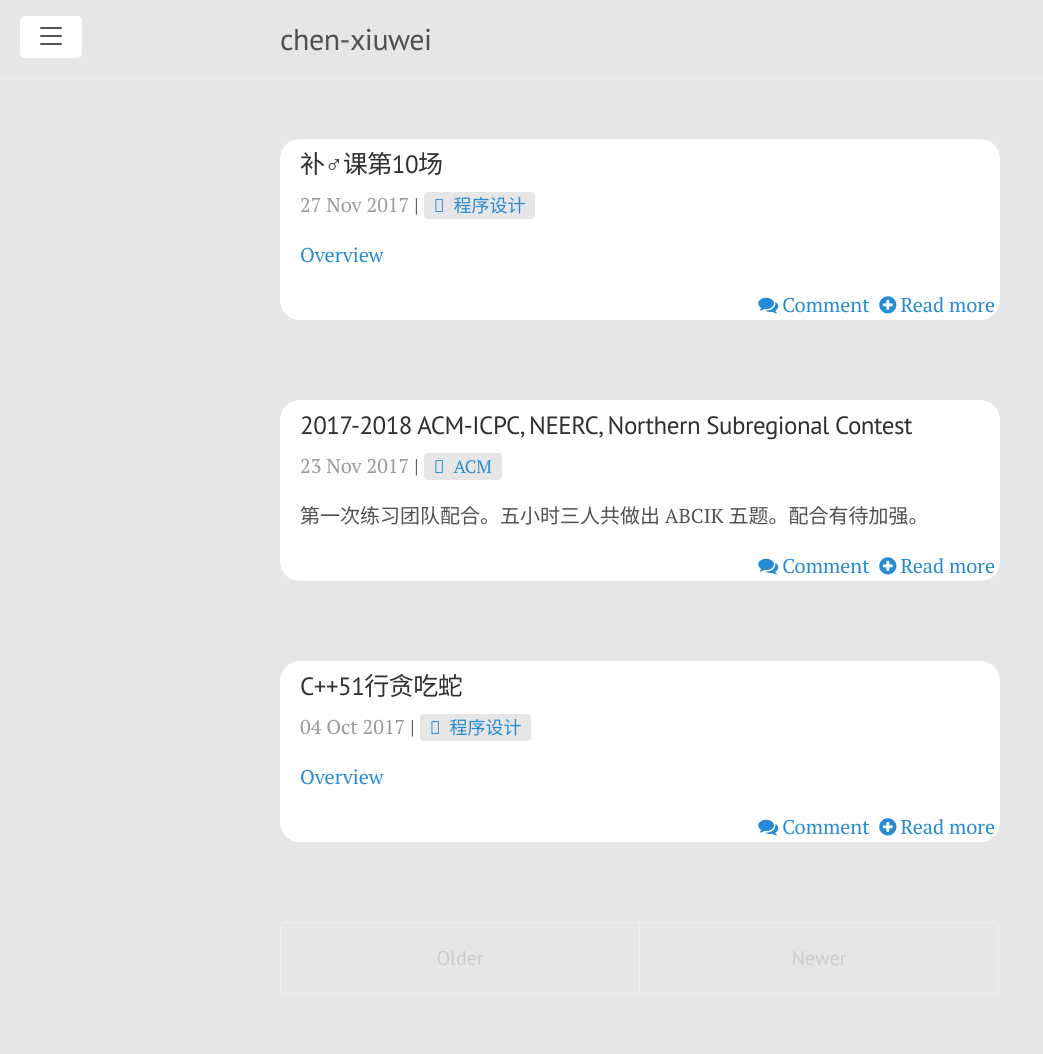
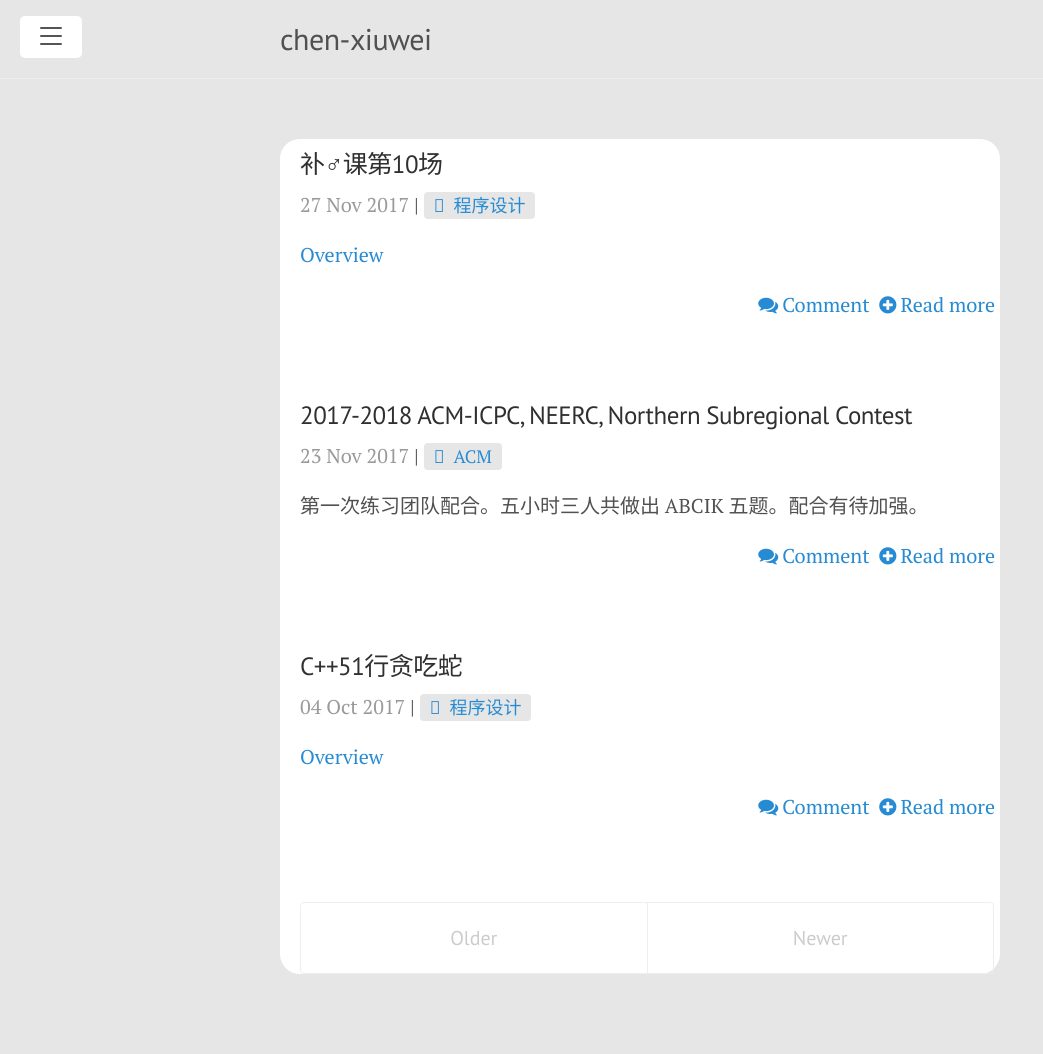
Before and after one commit to chen-xw/chen-xw.github.io, a Jekyll site: the page built from blog/index.html, in a window 1280 px wide. Shown: the whole page, without its empty margins (0-1043 px from the left). Built offline with Jekyll 4.4.1, drawn with Linux system fonts in a browser that asks for light colours; the list of posts is cut into pages by our own code; comment, search, counter and statistics services are not loaded.

Commit message:
Update index.html

```diff
--- a/blog/index.html
+++ b/blog/index.html
@@ -2,11 +2,11 @@
 layout: default
 title: 博客
 ---
-
+<div class="wrap-post">
 <div class="posts">
   {% for post in paginator.posts %}
 
-<div class="wrap-post">
+
   <div class="post">
     <h3 class="post-title">
       <a href="{{ site.baseurl }}{{ post.url }}">
@@ -31,7 +31,7 @@ title: 博客
       <a href="{{ site.baseurl }}{{ post.url }}"><i class="fa fa-plus-circle" aria-hidden="true"></i>Read more</a>
     </div>
   </div>
-  </div>
+
   {% endfor %}
 </div>
 
@@ -51,3 +51,4 @@ title: 博客
     <span class="pagination-item newer">Newer</span>
   {% endif %}
 </div>
+  </div>
```
